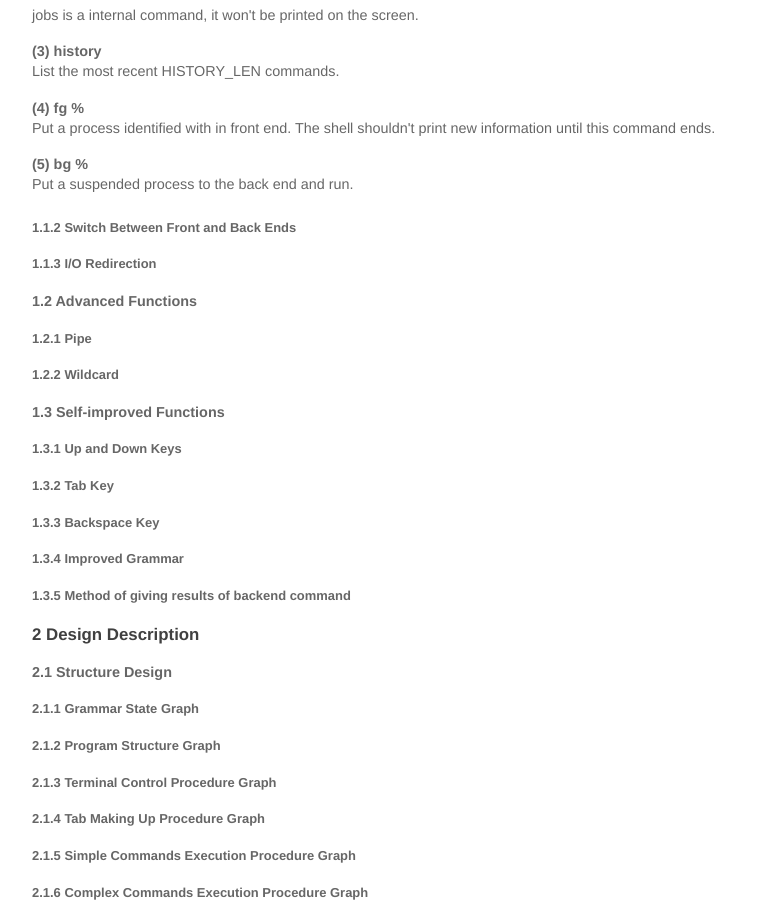
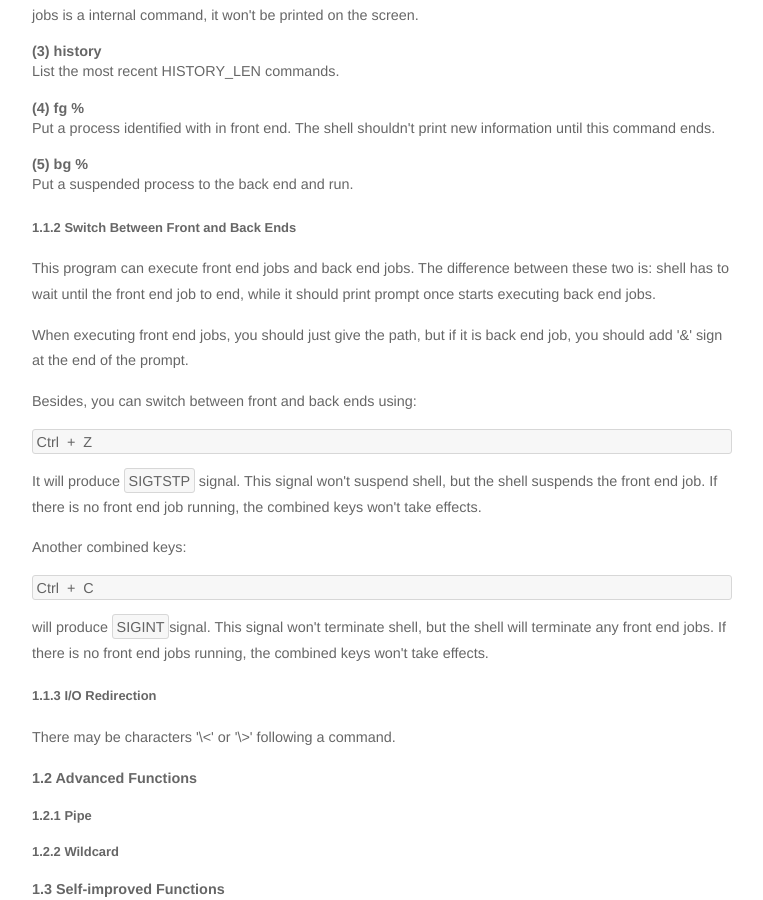
Before and after one commit to MichaelTong/OSCourseDesign, a Jekyll site: the page built from linux_1.html, in a window 1280 px wide and 900 px high, scrolled down 2036 px. Shown: the whole window, without its empty margins (258-1021 px from the left). Built offline with Jekyll 4.4.1, drawn with Linux system fonts in a browser that asks for light colours; comment, search, counter and statistics services are not loaded.

Commit message:
update linux_1

```diff
--- a/linux_1.html
+++ b/linux_1.html
@@ -77,8 +77,16 @@ comments: true
 			<b>(5) bg %<int></b>
 			<p>Put a suspended process to the back end and run.</p>
 			<h5 id="C112">1.1.2 Switch Between Front and Back Ends</h5>
+			<p>This program can execute front end jobs and back end jobs. The difference between these two is: shell has to wait until the front end job to end, while it should print prompt once starts executing back end jobs.</p>
+			<p>When executing front end jobs, you should just give the path, but if it is back end job, you should add '&' sign at the end of the prompt.</p>
+			<p>Besides, you can switch between front and back ends using:</p>
+			<pre class="grey">Ctrl  +  Z</pre>
+			<p>It will produce <span class="grey">SIGTSTP</span> signal. This signal won't suspend shell, but the shell suspends the front end job. If there is no front end job running, the combined keys won't take effects.</p>
+			<p>Another combined keys:</p>
+			<pre class="grey">Ctrl  +  C</pre>
+			<p>will produce <span class="grey">SIGINT</span>signal. This signal won't terminate shell, but the shell will terminate any front end jobs. If there is no front end jobs running, the combined keys won't take effects.</p>
 			<h5 id="C113">1.1.3 I/O Redirection</h5>
-
+			<p>There may be characters '\<' or '\>' following a command.</p>
 			<h4 id="C12">1.2 Advanced Functions</h4>
 			<h5 id="C121">1.2.1 Pipe</h5>
 			<h5 id="C122">1.2.2 Wildcard</h5>
```
